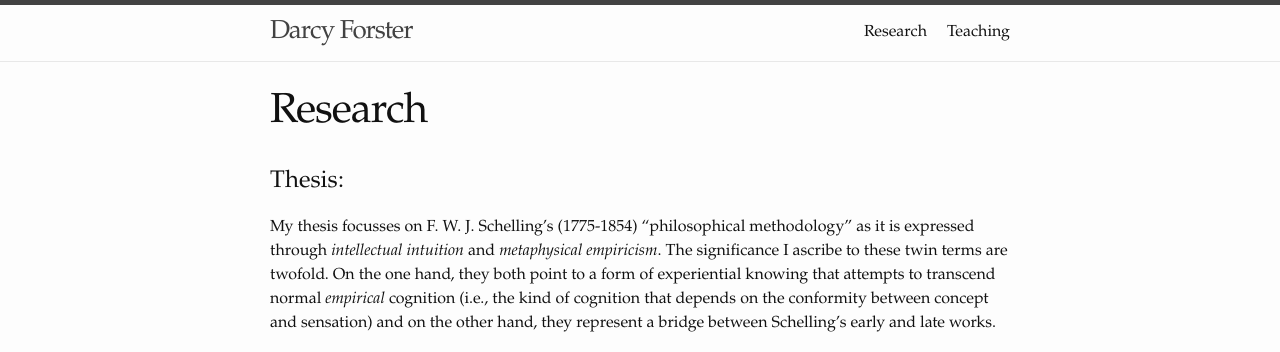
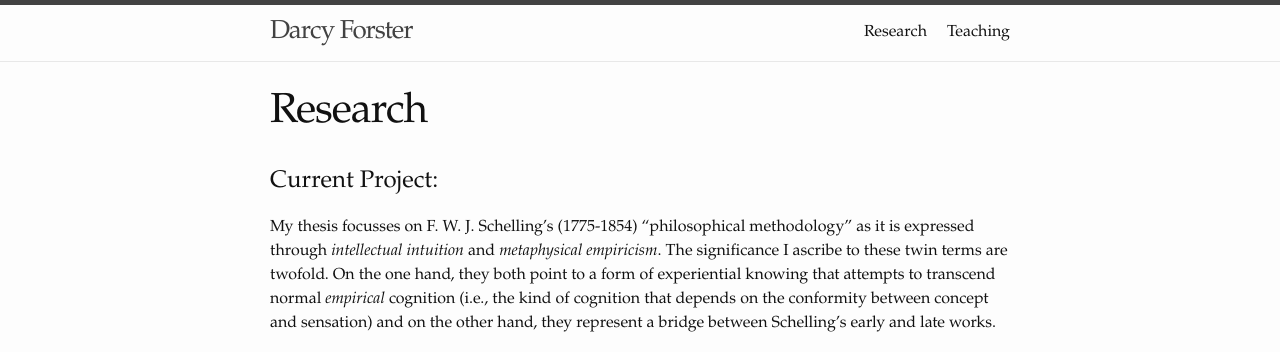
Before and after one commit to darcyforster/darcyforster, a Jekyll site: the page built from research.markdown, in a window 1280 px wide. Shown: the top 352 px of the page. Built offline with Jekyll 4.4.1, drawn with Linux system fonts in a browser that asks for light colours.

Commit message:
Update research.markdown

```diff
--- a/research.markdown
+++ b/research.markdown
@@ -3,7 +3,7 @@ layout: page
 title: Research
 permalink: /research/
 ---
-Thesis:
+Current Project:
 ======
 My thesis focusses on F. W. J. Schelling's (1775-1854) "philosophical methodology" as it is expressed through *intellectual intuition* and *metaphysical empiricism*. The significance I ascribe to these twin terms are twofold. On the one hand, they both point to a form of experiential knowing that attempts to transcend normal *empirical* cognition (i.e., the kind of cognition that depends on the conformity between concept and sensation) and on the other hand, they represent a bridge between Schelling's early and late works.
 
```
